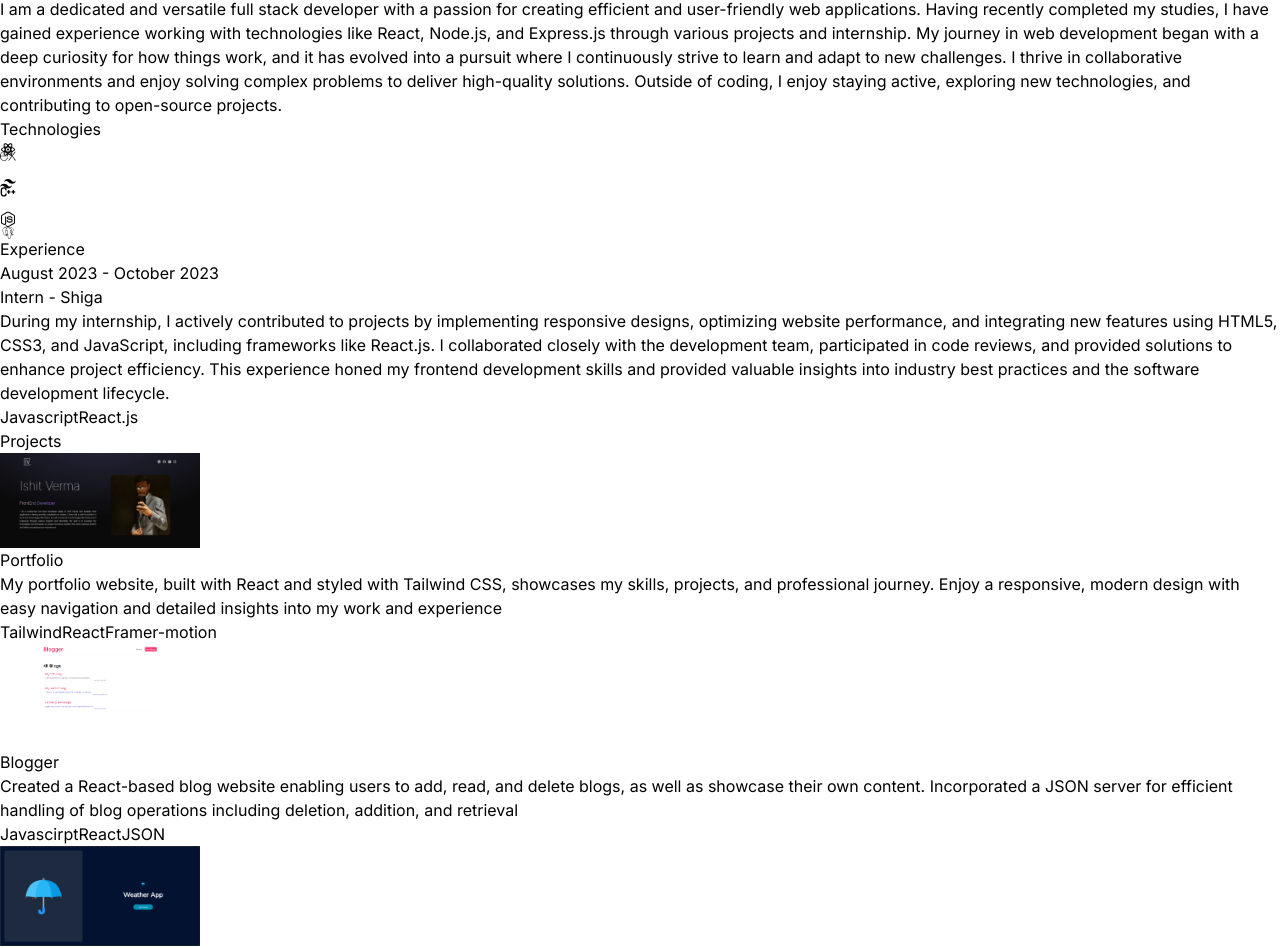
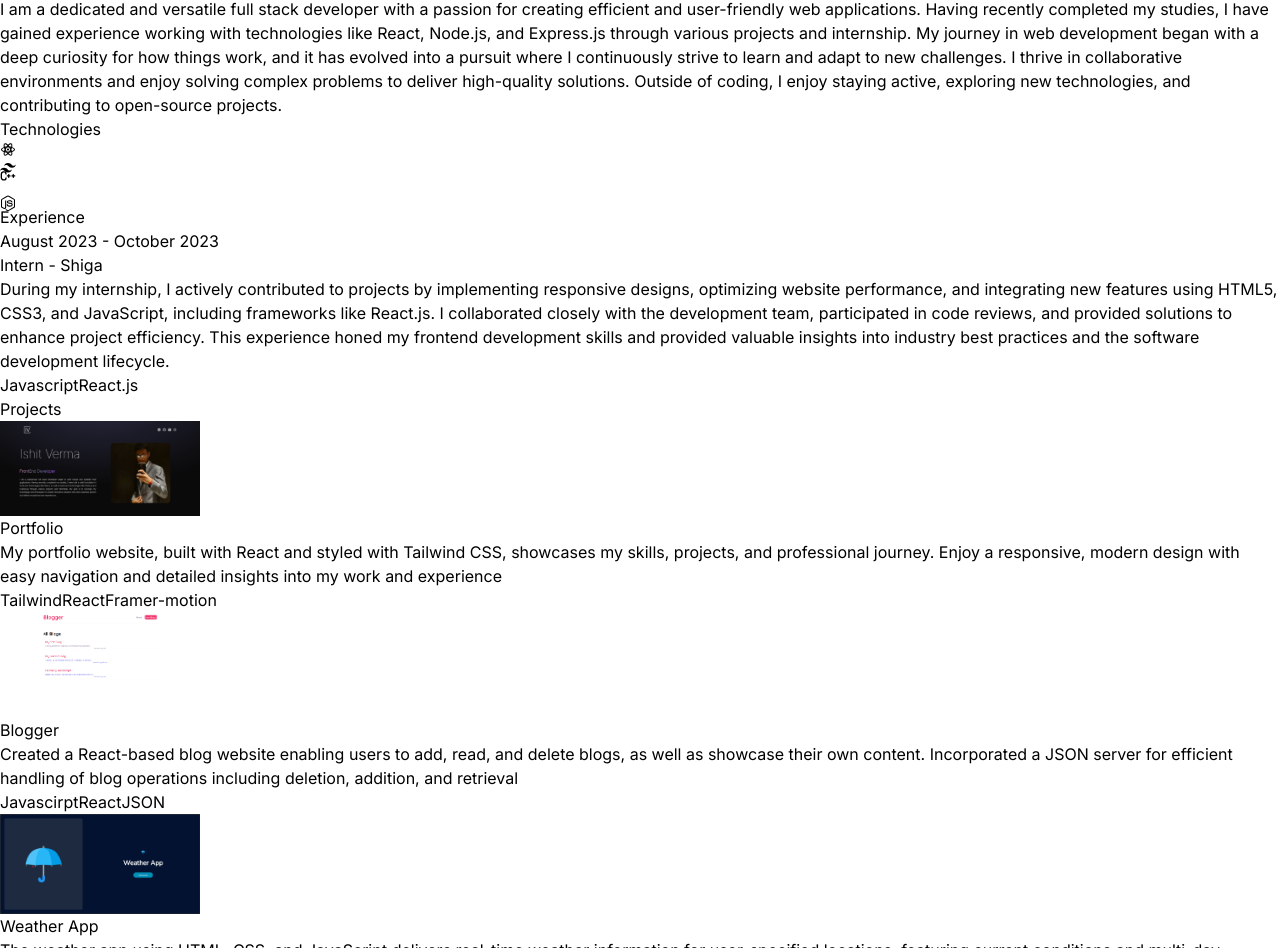
Before and after one commit to ishit-07/PortfolioWebsite, a React (Vite) app: page / in a window 1280 px wide. Shown: the part 2071-3019 px from the top of the page. Built offline with nearby package versions, Linux system fonts and the light colour scheme.

Commit message:
Update Technologies.jsx

```diff
--- a/src/Components/Technologies.jsx
+++ b/src/Components/Technologies.jsx
@@ -43,14 +43,14 @@ const Technologies = () => {
         >
           <RiReactjsLine className="text-7xl text-cyan-400" />
         </motion.div>
-        <motion.div
+{/*         <motion.div
           variants={iconAnimation(2.1)}
           initial="initial"
           animate="animate"
           className="rounded-2xl border-4 border-neutral-800 p-4"
         >
           <SiExpress className="text-7xl" />
-        </motion.div>
+        </motion.div> */}
         <motion.div
           variants={iconAnimation(1.7)}
           initial="initial"
@@ -75,14 +75,14 @@ const Technologies = () => {
         >
           <FaNodeJs className="text-7xl text-[#649f64]" />
         </motion.div>
-        <motion.div
+{/*         <motion.div
           variants={iconAnimation(0.6)}
           initial="initial"
           animate="animate"
           className="rounded-2xl border-4 border-neutral-800 p-4"
         >
           <DiPostgresql className="text-7xl text-sky-700" />
-        </motion.div>
+        </motion.div> */}
       </motion.div>
     </div>
   );
```
